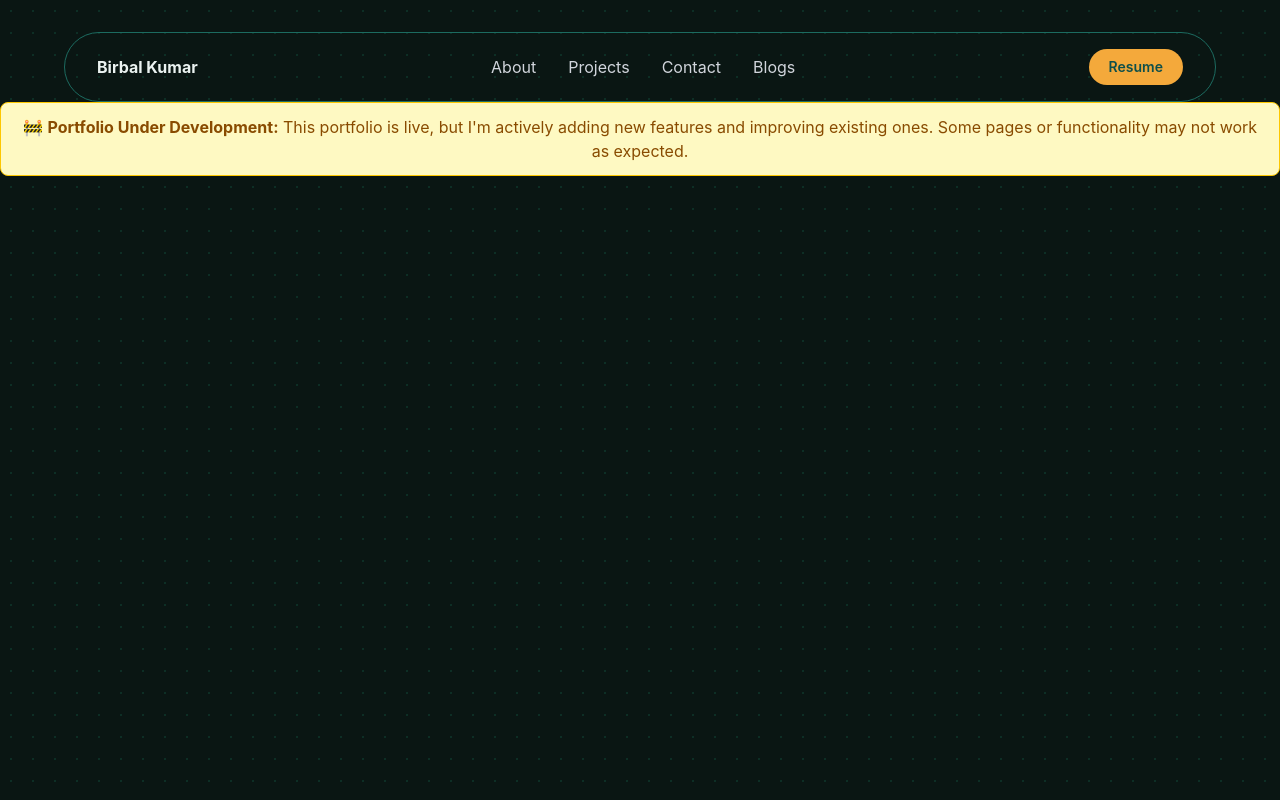
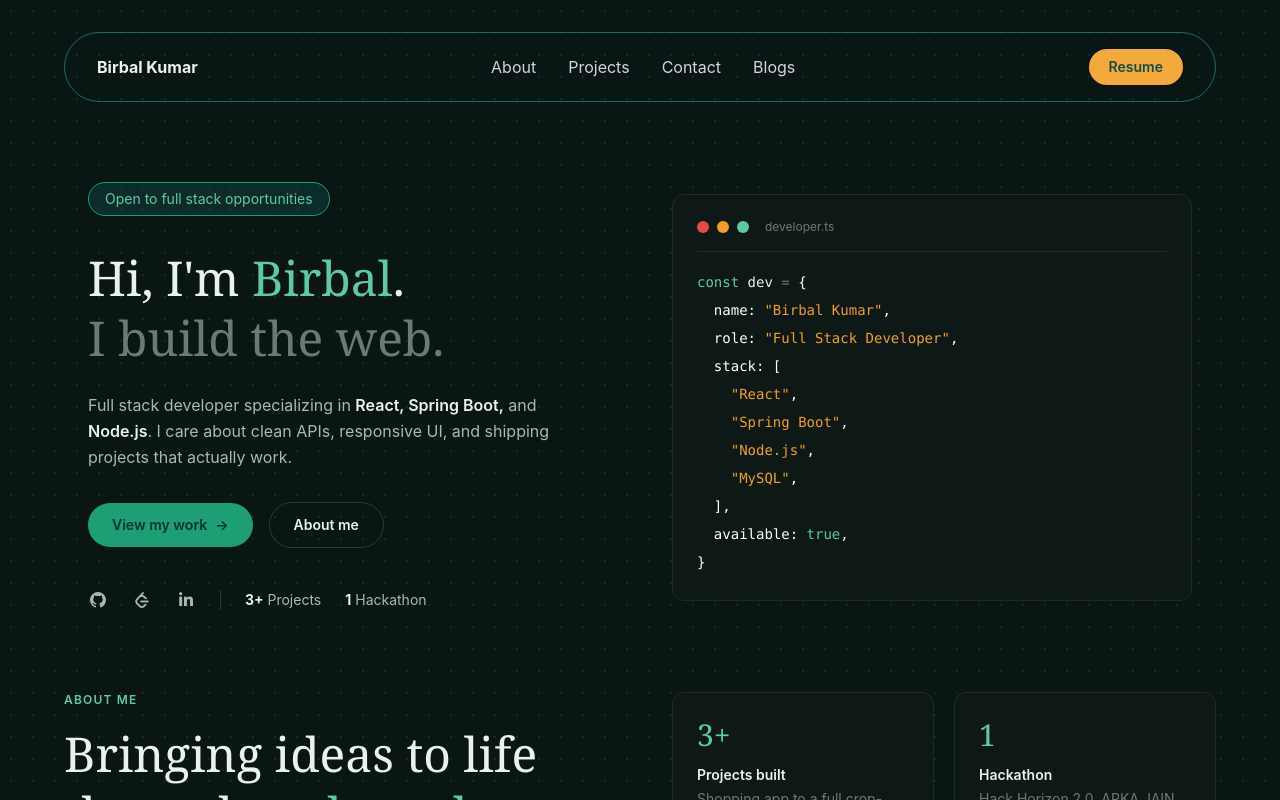
Before and after one commit to birbalkr/portfolio, a React (Vite) app: page / in a window 1280 px wide. Shown: the top 800 px of the page. Built offline with nearby package versions, Linux system fonts and the light colour scheme.

Commit message:
add gsap in navbar

```diff
--- a/index.html
+++ b/index.html
@@ -1,13 +1,21 @@
 <!doctype html>
 <html lang="en">
+
 <head>
   <meta charset="UTF-8" />
+  <!-- cdn -->
+  <link rel="stylesheet" href="https://cdnjs.cloudflare.com/ajax/libs/font-awesome/7.3.1/css/all.min.css"
+    integrity="sha512-QeR2VH+lsBE5LSAe1Q5EnTBbe7XTBubt8dG93Y7gidSgdMCr8nVqKcfKAMyN96SV8KDbZVTDXChatu5G2KQGzg=="
+    crossorigin="anonymous" referrerpolicy="no-referrer" />
+
   <link rel="icon" type="image/svg+xml" href="/vite.svg" />
   <meta name="viewport" content="width=device-width, initial-scale=1.0" />
   <title>Birbal Kumar | Web Developer Portfolio</title>
 </head>
+
 <body>
   <div id="root"></div>
   <script type="module" src="/src/main.jsx"></script>
 </body>
+
 </html>
--- a/package.json
+++ b/package.json
@@ -10,7 +10,9 @@
     "preview": "vite preview"
   },
   "dependencies": {
+    "@fortawesome/react-fontawesome": "^3.5.0",
     "@tailwindcss/vite": "^4.3.3",
+    "gsap": "^3.15.0",
     "lucide-react": "^1.28.0",
     "ogl": "^1.0.11",
     "react": "^19.1.1",
--- a/src/features/portfolio/ui/components/Navbar.jsx
+++ b/src/features/portfolio/ui/components/Navbar.jsx
@@ -1,13 +1,40 @@
 import { NavLink } from "react-router";
 import resumePdf from "../../../../assets/Birbal_Resume.pdf";
+import gsap from "gsap";
+import { useEffect, useRef } from "react";
 
 export default function Navbar() {
+
+    const container = useRef(null);
+
+
+    useEffect(() => {
+        gsap.context(() => {
+            gsap.from(".hero", {
+                y: -80,
+                opacity: 0,
+                duration: 0.7,
+                ease: "power1.out",
+            });
+
+            gsap.from(".navlineanimation", {
+                x: 80,
+                opacity: 0,
+                delay:0.2,
+                duration: 0.7,
+                ease: "power1.out",
+            })
+        }, container);
+
+    }, []);
+
+
     return (
-        <div className="flex justify-center px-6 pt-8">
-            <nav className="flex w-full max-w-6xl items-center justify-between rounded-full border border-[#1C6B60] bg-transparent px-8 py-4">
-                <span className="text-base font-bold text-[#EAF2F0]"><NavLink to={'/'}>Birbal Kumar</NavLink></span>
+        <div className="flex justify-center px-6 pt-8" ref={container}>
+            <nav className="hero flex w-full max-w-6xl items-center justify-between rounded-full border border-[#1C6B60] bg-transparent px-8 py-4">
+                <span className=" navlineanimation text-base font-bold text-[#EAF2F0]"><NavLink to={'/'}>Birbal Kumar</NavLink></span>
 
-                <div className="hidden items-center gap-8 md:flex">
+                <div className="hidden items-center gap-8 md:flex navlineanimation">
                     <NavLink
                         to='/about'
                         className={({ isActive }) =>
@@ -50,7 +77,7 @@ export default function Navbar() {
                     download
                     target="_blank"
                     rel="noopener noreferrer"
-                    className="rounded-full bg-[#F4A93B] px-5 py-2 text-sm font-semibold text-[#0E4F4A] hover:bg-[#f5b658]"
+                    className="navlineanimation rounded-full bg-[#F4A93B] px-5 py-2 text-sm font-semibold text-[#0E4F4A] hover:bg-[#f5b658]"
                 >
                     Resume
                 </a>
--- a/src/features/portfolio/ui/pages/HomePage.jsx
+++ b/src/features/portfolio/ui/pages/HomePage.jsx
@@ -1,16 +1,7 @@
-/**
- * Portfolio Hero (final)
- * Combines the floating pill navbar with the two-column dev hero below it.
- * Fix from previous pass: social icons now use inline SVG instead of
- * lucide-react, since Github/Twitter/Linkedin were silently failing to
- * render in the live app. Also tightened spacing and made the navbar
- * and content share the same max-width so both edges line up.
- * Palette: near-black bg, deep teal surfaces, amber accent, mint text accent.
- * Static only — no animation, no moving gradients.
- */
 
-import { useEffect, useState } from "react";
 import { NavLink } from "react-router";
+import gsap from "gsap";
+import { useEffect, useRef } from "react";
 
 function IconGithub(props) {
     return (
@@ -20,21 +11,6 @@ function IconGithub(props) {
     );
 }
 
-function IconX(props) {
-    return (
-        <svg viewBox="0 0 24 24" width="18" height="18" fill="currentColor" {...props}>
-            <path d="M13.53 10.71 20.9 2h-1.75l-6.4 7.56L7.65 2H2l7.72 11.14L2 22h1.75l6.76-7.98L16.35 22H22l-8.47-11.29Zm-2.39 2.82-.78-1.1L4.15 3.3h2.68l5.02 7.1.78 1.1 6.53 9.24h-2.68l-5.34-7.21Z" />
-        </svg>
-    );
-}
-
-function IconLinkedin(props) {
-    return (
-        <svg viewBox="0 0 24 24" width="18" height="18" fill="currentColor" {...props}>
-            <path d="M20.45 20.45h-3.55v-5.57c0-1.33-.02-3.03-1.85-3.03-1.86 0-2.14 1.45-2.14 2.94v5.66H9.36V9h3.41v1.56h.05c.47-.9 1.63-1.85 3.36-1.85 3.6 0 4.27 2.37 4.27 5.45v6.29ZM5.34 7.43a2.06 2.06 0 1 1 0-4.12 2.06 2.06 0 0 1 0 4.12ZM7.12 20.45H3.56V9h3.56v11.45Z" />
-        </svg>
-    );
-}
 
 function TechTag({ children }) {
     return (
@@ -45,6 +21,30 @@ function TechTag({ children }) {
 }
 
 export default function HomePage() {
+
+    // Animaion
+    const container = useRef(null);
+
+    useEffect(() => {
+        gsap.context(() => {
+            gsap.from(".hero", {
+                y: 80,
+                opacity: 0,
+                duration: 1,
+                ease: "power1.inOut",
+            });
+
+            gsap.from(".rightside", {
+                y: 80,
+                opacity: 0,
+                duration: 0.7,
+                ease: "power3.in",
+            });
+
+        }, container);
+
+    }, []);
+
 
     const stats = [
         { value: "3+", label: "Projects built", sub: "Shopping app to a full crop-tracking system" },
@@ -78,32 +78,13 @@ export default function HomePage() {
         },
     ];
 
-    const [loading, setLoading] = useState(true);
-
-    useEffect(() => {
-        const timer = setTimeout(() => {
-            setLoading(false);
-        }, 6000);
-
-        return () => clearTimeout(timer);
-    }, []);
-
-    if (loading) {
-        return (
-            <div className="bg-yellow-100 border border-yellow-400 text-yellow-800 px-4 py-3 rounded-lg text-center">
-                🚧 <strong>Portfolio Under Development:</strong> This portfolio is live, but I'm actively adding new features and improving existing ones. Some pages or functionality may not work as expected.
-            </div>
-        );
-    }
-
     return (
 
         <section>
-
-            <section>
+            <section ref={container}>
                 <div className="mx-auto grid max-w-6xl items-center gap-16 px-6 py-20 lg:grid-cols-2">
                     {/* Left column */}
-                    <div>
+                    <div className="hero">
                         <div className="mb-8 inline-flex items-center gap-2 rounded-full border border-[#1D9E75] bg-[#0E4F4A]/40 px-4 py-1.5 text-sm text-[#5DCAA5]">
                             Open to full stack opportunities
                         </div>
@@ -144,17 +125,17 @@ export default function HomePage() {
                                 aria-label="GitHub"
                                 className="text-[#A9B8B3] hover:text-[#5DCAA5]"
                             >
-                                <IconGithub />
+                                <i className="fa-brands fa-github size-3"></i>
                             </a>
-                            <a href="#" aria-label="X (Twitter)" className="text-[#A9B8B3] hover:text-[#5DCAA5]">
-                                <IconX />
+                            <a href="https://leetcode.com/u/Hq4okMbx7u/" aria-label="leetcode" className="text-[#A9B8B3] hover:text-[#5DCAA5]">
+                                <i class="fa-brands fa-leetcode"></i>
                             </a>
                             <a
                                 href="https://www.linkedin.com/in/birbal-kumar-697381260"
                                 aria-label="LinkedIn"
                                 className="text-[#A9B8B3] hover:text-[#5DCAA5]"
                             >
-                                <IconLinkedin />
+                                <i class="fa-brands fa-linkedin-in"></i>
                             </a>
 
                             <span className="h-5 w-px bg-[#2C3B37]" />
@@ -169,7 +150,7 @@ export default function HomePage() {
                     </div>
 
                     {/* Right column — code card */}
-                    <div className="rounded-xl border border-[#1F2B27] bg-[#0E1917] p-6 text-white">
+                    <div className=" rightside rounded-xl border border-[#1F2B27] bg-[#0E1917] p-6 text-white">
                         <div className="mb-4 flex items-center gap-2 border-b border-[#1F2B27] pb-4">
                             <span className="h-3 w-3 rounded-full bg-[#E24B4A]" />
                             <span className="h-3 w-3 rounded-full bg-[#EF9F27]" />
```
Also changed, not shown: src/app/layout/MainLayout.jsx (+11 -1 lines), 1 other file (tests, documents, lock files or other folders). Lines whose indentation alone changed are shown as unchanged.
